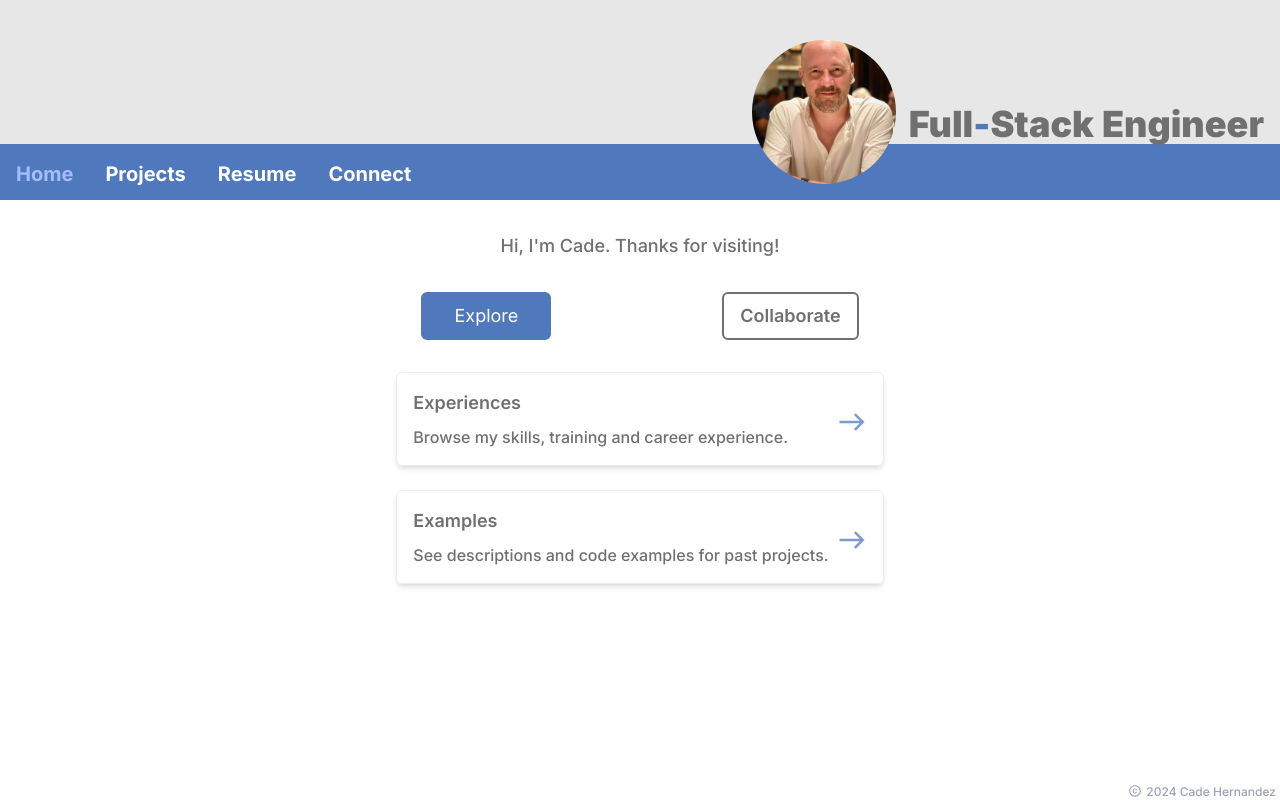
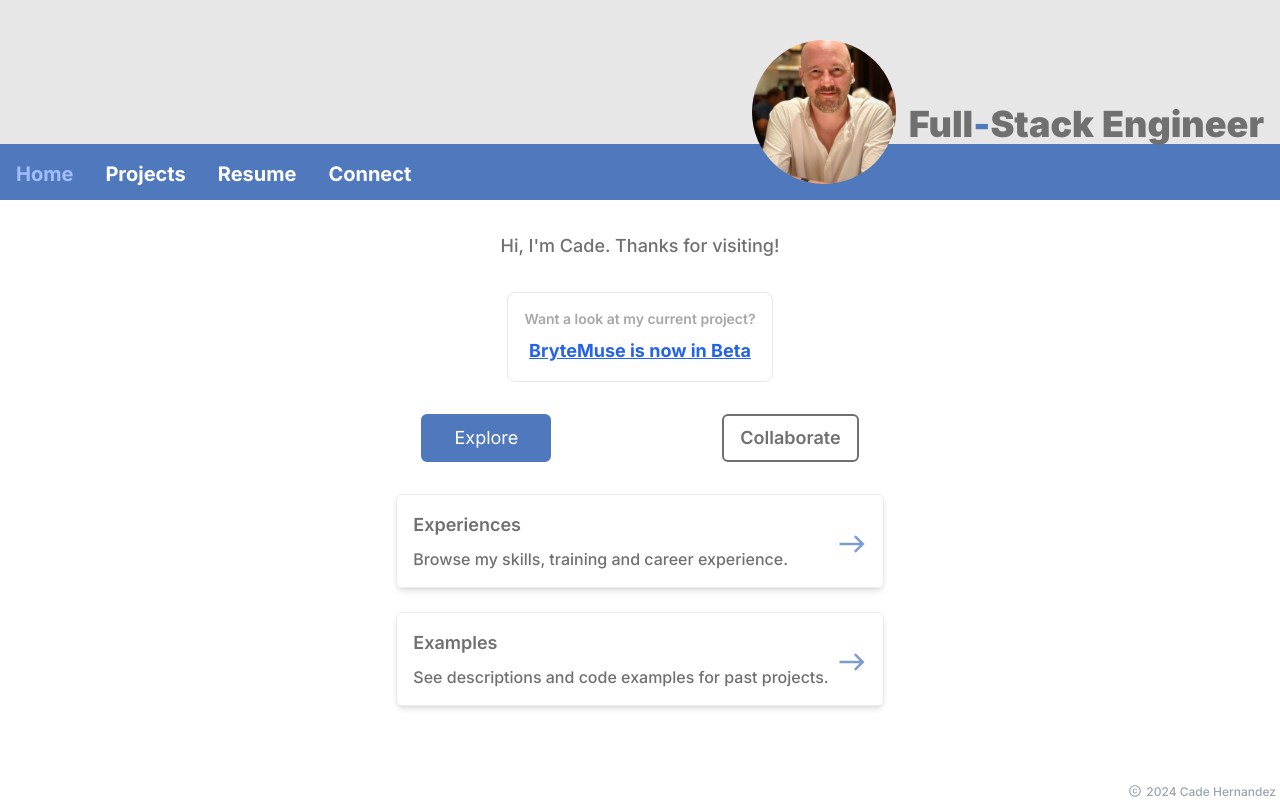
Before and after one commit to XenType/cade-hernandez-next, a Next.js app: page / in a window 1280 px wide. Built offline with nearby package versions, Linux system fonts and the light colour scheme.

Commit message:
added references to Brytemuse beta

```diff
--- a/src/components/pages/home/index.tsx
+++ b/src/components/pages/home/index.tsx
@@ -2,6 +2,7 @@
 import LinkCard from "@/components/content/link-card";
 import StandardButton from "@/components/content/standard-button";
 import { AnimatePresence } from "framer-motion";
+import Link from "next/link";
 import { useRouter } from "next/navigation";
 import { useState } from "react";
 
@@ -19,6 +20,25 @@ const HomePage: React.FC<HomePageProps> = ({}) => {
       <div className="text-fill-gray-dark font-medium text-lg">
         Hi, I&apos;m Cade. Thanks for visiting!
       </div>
+
+      <div
+        className="flex flex-col items-center p-4 space-y-2
+          rounded-lg border border-fill-gray-light"
+      >
+        <div className="text-sm font-semibold text-fill-gray-med">
+          Want a look at my current project?
+        </div>
+        <div>
+          <Link
+            href="https://www.brytemuse.com"
+            className="text-blue-600 font-bold underline text-lg"
+            target="_blank"
+          >
+            BryteMuse is now in Beta
+          </Link>
+        </div>
+      </div>
+
       <div className="flex flex-row w-full md:max-w-[600px] justify-around space-x-2">
         <StandardButton
           type={viewMode === "explore" ? "primary" : "secondary"}
@@ -59,7 +79,7 @@ const HomePage: React.FC<HomePageProps> = ({}) => {
           >
             <LinkCard
               title="Take a Peek..."
-              description="...at some of my past project and see if my skills are a match for your needs."
+              description="...at some of my past projects and see if my skills are a match for your needs."
               onClick={() => router.push("/projects")}
               motionKey="collaborate-project-card"
             />
--- a/src/data/project-list.tsx
+++ b/src/data/project-list.tsx
@@ -219,6 +219,27 @@ const FREELANCE_PROJECTS: ProjectListEntry[] = [
 ];
 const PERSONAL_PROJECTS: ProjectListEntry[] = [
   {
+    id: "creator-toolbox",
+    title: "BryteMuse (active)",
+    organization: "Zoca, LLC",
+    timeFrame: "2024",
+    description:
+      "I've launched a Beta Phase for an AI powered toolbox that helps creators with clearing creative blocks, enhancing web content for higher SEO value and generating high-quality translations and artificial voices.",
+    skillsUsed: [
+      "NodeJS",
+      "React",
+      "NextJS",
+      "CI/CD",
+      "TypeScript",
+      "Vertex AI",
+      "Tailwind CSS",
+      "Firestore DB",
+      "Google Cloud Platform",
+    ],
+    action: "View Application",
+    actionLink: "https://www.brytemuse.com",
+  },
+  {
     id: "cade-hernandez",
     title: "CadeHernandez.com",
     organization: "",
@@ -238,25 +259,6 @@ const PERSONAL_PROJECTS: ProjectListEntry[] = [
     actionLink: "https://github.com/XenType/cade-hernandez-next",
   },
   {
-    id: "creator-toolbox",
-    title: "Creator Toolbox (active)",
-    organization: "Zoca, LLC",
-    timeFrame: "2024",
-    description:
-      "I'm currently developing an AI powered toolbox for creators to help with clearing creative blocks, enhancing web content for higher SEO value and generating high-quality translations and artificial voices. When this projects enters the Beta phase, a link will be posted on this card.",
-    skillsUsed: [
-      "NodeJS",
-      "React",
-      "NextJS",
-      "CI/CD",
-      "TypeScript",
-      "Vertex AI",
-      "Tailwind CSS",
-      "Firestore DB",
-      "Google Cloud Platform",
-    ],
-  },
-  {
     id: "test-logic",
     title: "NPM test-logic",
     organization: "",
--- a/tailwind.config.ts
+++ b/tailwind.config.ts
@@ -21,6 +21,7 @@ const config: Config = {
         "accent-blue-dark": "#5078BD",
         "accent-blue-light": "#A3BEFF",
         "fill-gray-light": "#E7E7E7",
+        "fill-gray-med": "#A7A7A7",
         "fill-gray-dark": "#707070",
         "accent-gray-light": "#EDEDED",
         "accent-gray-dark": "#707070",
```
Also changed, not shown: 1 other file (tests, documents, lock files or other folders).
